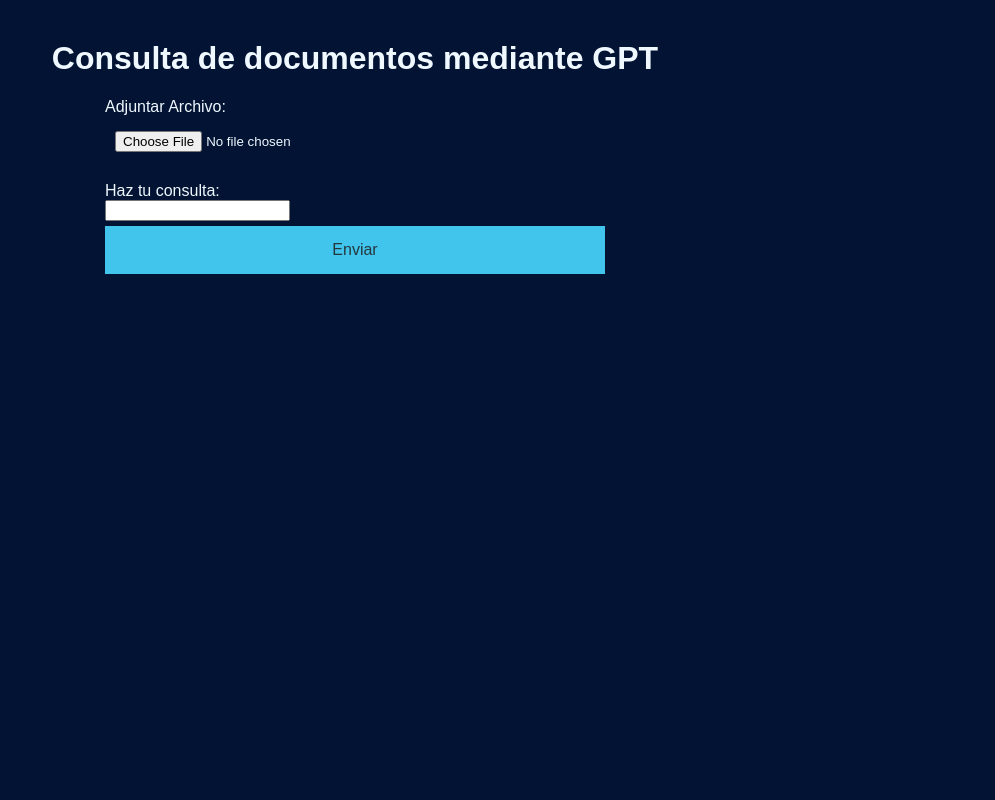
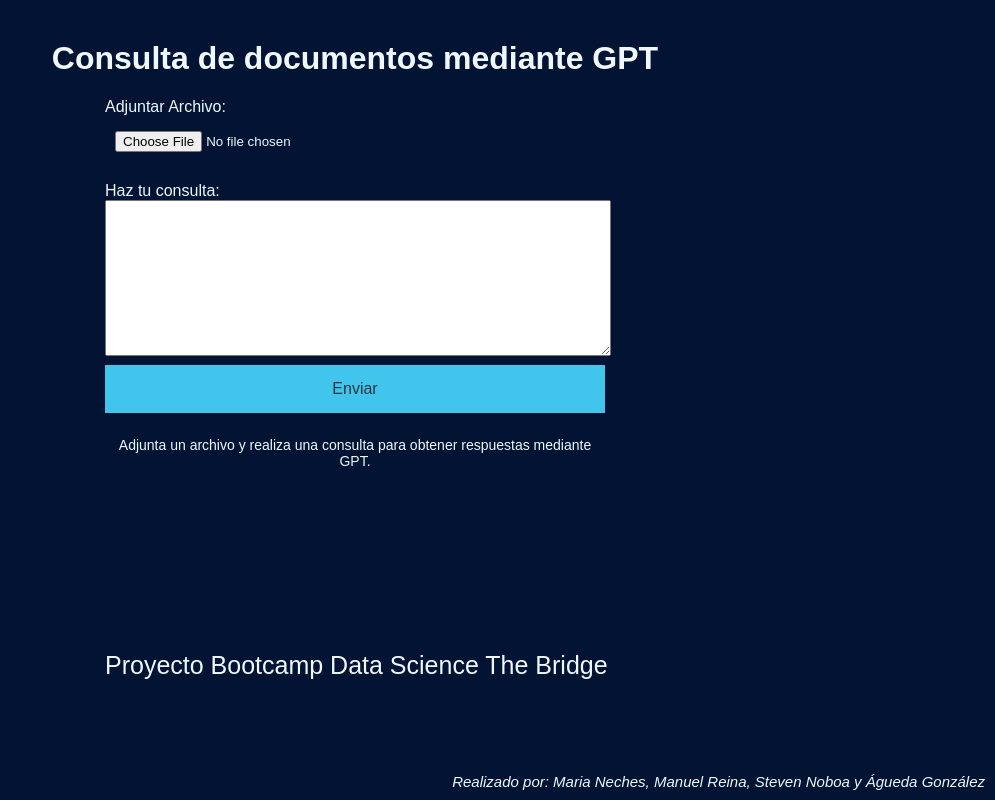
Before and after one commit to StevenNoboa/app_consultas_chatGPT, a Flask app: page / in a window 1280 px wide. Shown: the whole page, without its empty margins (285-1280 px from the left). Run offline with Flask 3, Linux system fonts and the light colour scheme.

Commit message:
grandes avances

```diff
--- a/app.py
+++ b/app.py
@@ -1,25 +1,44 @@
 from flask import Flask, request, render_template
-import sqlite3
-import pickle
-import pandas as pd
 from langchain.chains import AnalyzeDocumentChain
 from langchain.chat_models import ChatOpenAI
 from langchain.chains.question_answering import load_qa_chain
 
 app = Flask(__name__)
 
-
-
-
-llm = ChatOpenAI(model="gpt-3.5-turbo", openai_api_key="")
+llm = ChatOpenAI(model="gpt-3.5-turbo", openai_api_key="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")
 qa_chain = load_qa_chain(llm, chain_type="map_reduce")
 qa_document_chain = AnalyzeDocumentChain(combine_docs_chain=qa_chain)
-
 
 @app.route('/')
 def home():
     return render_template('index.html')
 
+@app.route('/analizar_documento', methods=['POST'])
+def analizar_documento():
+    if 'archivo' in request.files:
+        archivo = request.files['archivo']
+        pregunta = request.form.get('pregunta')
+        if not pregunta:
+            return "Error: La pregunta no se proporcionó"
+
+        # Leer el archivo en fragmentos de 4KB
+        fragment_size = 4096
+        while True:
+            parte = archivo.read(fragment_size)
+            if not parte:
+                break
+
+            try:
+                response = qa_document_chain.run(
+                    input_document=parte.decode('latin-1'),
+                    question=pregunta,
+                )
+                # Procesar la respuesta si es necesario
+                return str(response)
+            except Exception as e:
+                return f"Error: {str(e)}"
+
+
 
 if __name__ == '__main__':
     app.run(port=5000, host='0.0.0.0')
--- a/templates/index.html
+++ b/templates/index.html
@@ -24,17 +24,19 @@
         label {
             display: block;
             margin-top: 10px;
-
         }
 
+        textarea, input[type="text"] {
+            color: #021333;
+            width: 100%;
+            height: 150px;
+            resize: vertical;
+            font-family: 'Arial Narrow Bold', sans-serif;
+            font-size: 18px;
+            font-weight: bold;
+        }
 
-        textarea,
-
-        input[type="text"]{color: #021333;}
-
-        input[type="file"],
-
-        button {
+        input[type="file"], button {
             color: aliceblue;
             width: 100%;
             padding: 10px;
@@ -54,20 +56,56 @@
             font-size: 16px;
             cursor: pointer;
         }
+
+        /* Estilo adicional para mejorar la apariencia */
+        p {
+            text-align: center;
+            font-size: 14px;
+        }
+
+        /* Estilo para la información del proyecto */
+        .project-info {
+            position: absolute;
+            text-align: center;
+            bottom: 120px;
+            font-size: 25px;
+            margin-top: 20px;
+        }
+
+        /* Estilo para los nombres de los colaboradores */
+        .collaborators {
+            position: absolute;
+            bottom: 10px;
+            right: 10px;
+            font-size: 15px;
+            font-style: italic;
+        }
+
     </style>
 </head>
 <body>
     <h1>Consulta de documentos mediante GPT</h1>
 
     <form action="/analizar_documento" method="post" enctype="multipart/form-data">
-
         <label for="archivo">Adjuntar Archivo:</label>
-        <input type="file" name="archivo" accept=".txt, .pdf, .doc, .docx">
+        <input type="file" name="archivo" accept=".txt, .pdf, .doc, .docx, .py">
 
         <label for="pregunta">Haz tu consulta:</label>
-        <input type="text" name="pregunta" required>
+        <textarea name="pregunta" required></textarea>
 
         <button type="submit">Enviar</button>
+
+        <!-- Información adicional -->
+        <p>Adjunta un archivo y realiza una consulta para obtener respuestas mediante GPT.</p>
+
+        <!-- Proyecto Bootcamp Data Science The Bridge -->
+        <div class="project-info">Proyecto Bootcamp Data Science The Bridge</div>
+
+        <!-- Colaboradores -->
+        <div class="collaborators">Realizado por: Maria Neches, Manuel Reina, Steven Noboa y Águeda González</div>
     </form>
+
+
+
 </body>
 </html>
```
Also changed, not shown: 1 other file.
